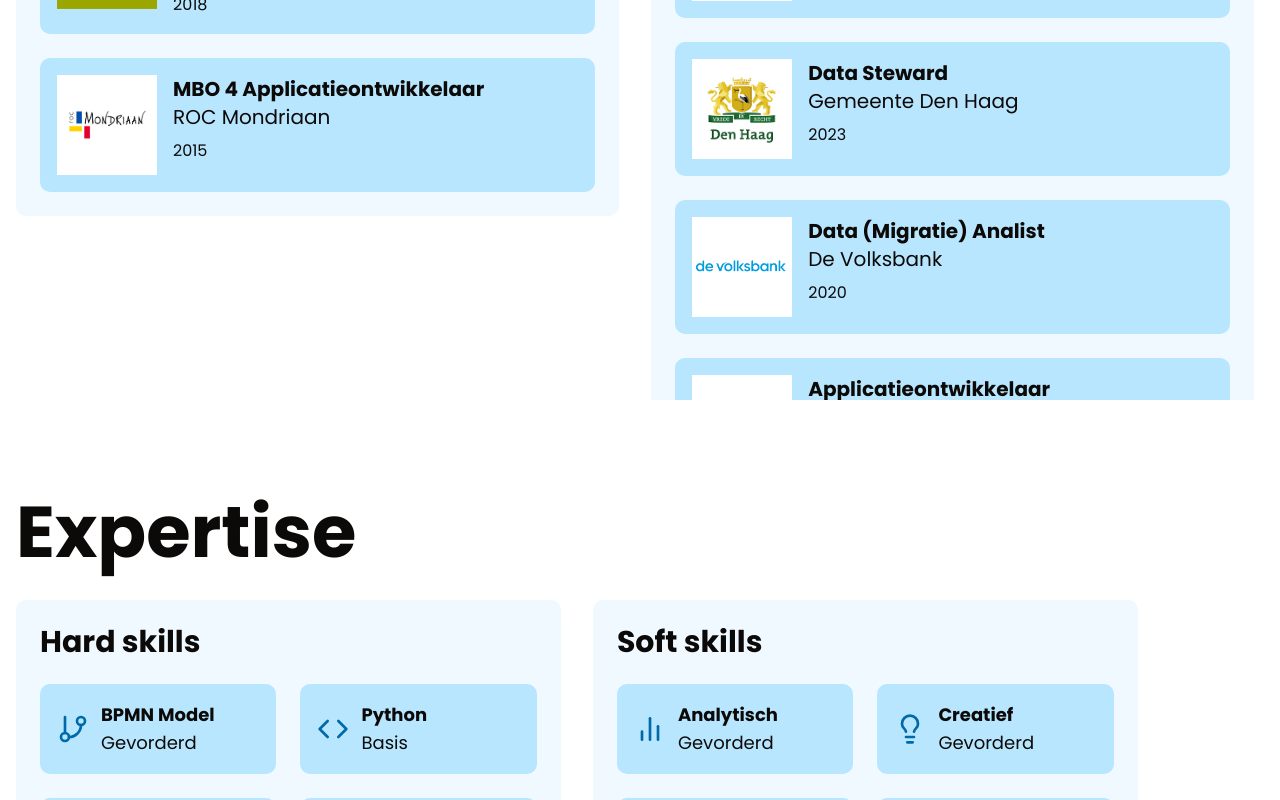
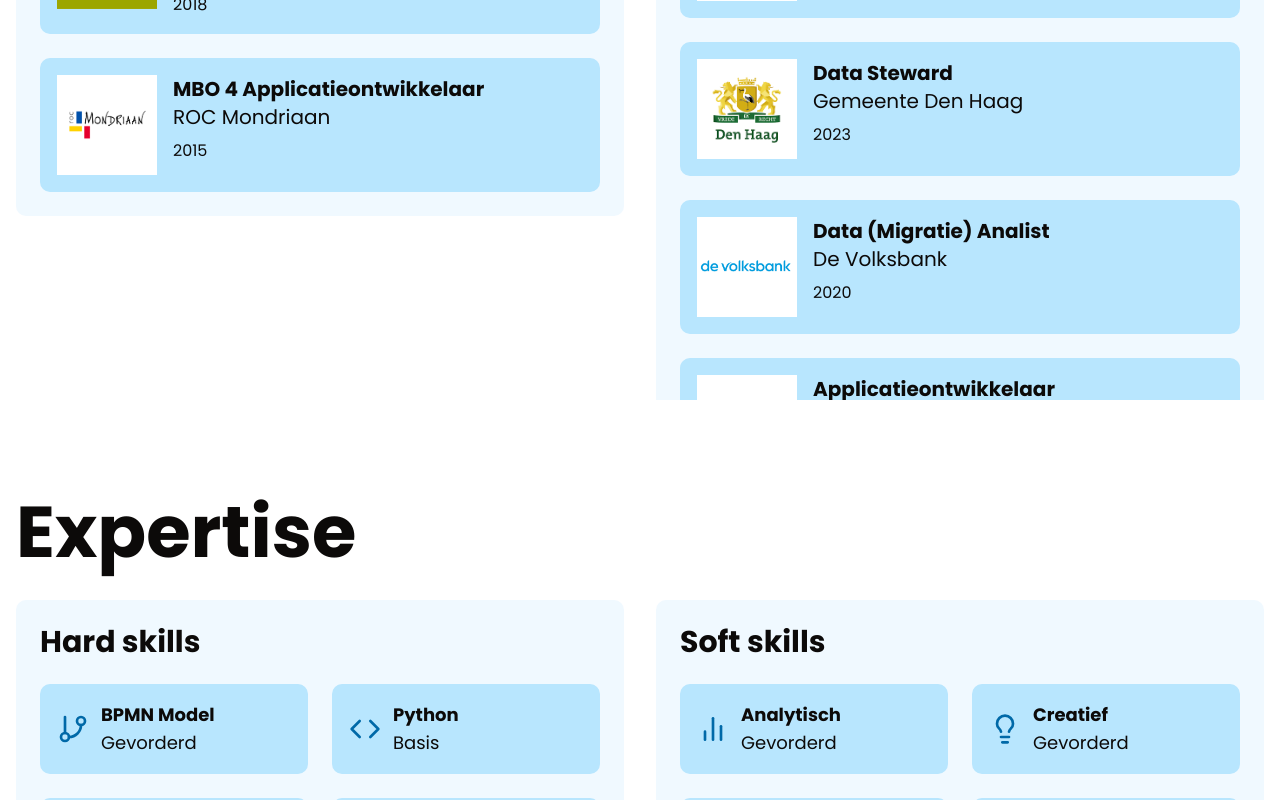
Before and after one commit to IsmailYaman/ajeethmuthu, a Next.js app: page / in a window 1280 px wide. Shown: the part 2000-2800 px from the top of the page. Built offline with nearby package versions, Linux system fonts and the light colour scheme.

Commit message:
Replace div elements with Section components for consistent structure and animation

```diff
--- a/app/components/Section.tsx
+++ b/app/components/Section.tsx
@@ -90,7 +90,7 @@ const Section = ({
 	};
 
 	return (
-		<motion.div
+		<motion.section
 			ref={sectionRef}
 			id={id}
 			className={`${fullHeight ? "h-screen" : ""} ${className}`}
@@ -99,7 +99,7 @@ const Section = ({
 			variants={variants}
 		>
 			{children}
-		</motion.div>
+		</motion.section>
 	);
 };
 
--- a/app/page.tsx
+++ b/app/page.tsx
@@ -3,6 +3,7 @@ import Footer from "./components/Contact";
 import Experience from "./components/Experience/Experience";
 import Intro from "./components/Intro";
 import Personalia from "./components/Personalia";
+import Section from "./components/Section";
 import Skills from "./components/Skills/Skills";
 import { about } from "./data/data";
 
@@ -10,48 +11,61 @@ export default function Home() {
 	return (
 		<main className="flex flex-col mx-auto w-full">
 			<div className="wrapper">
-				<section className="text-stone-950 bg-white h-screen w-full sticky hidden sm:block top-0">
+				<div className="text-stone-950 bg-white h-screen w-full sticky hidden sm:block top-0">
+					<Section animationType="slideLeft" className="w-full" amount={0.5}>
 						<Intro />
-				</section>
-				<section id="home" className="text-stone-950 sm:h-screen h-fit bg-white w-full sm:sticky sm:top-0">
+					</Section>
+				</div>
+				<div id="home" className="text-stone-950 sm:h-screen h-fit bg-white w-full sm:sticky sm:top-0">
 					<div className="max-w-7xl justify-items-center mx-auto">
+						<Section animationType="slideLeft" className="w-full" amount={0.5}>
 							<Personalia />
+						</Section>
 					</div>
-				</section>
-				<section id="ervaring" className="text-stone-950 sm:h-screen h-fit bg-white w-full sm:sticky sm:top-0">
+				</div>
+				<div id="ervaring" className="text-stone-950 sm:h-screen h-fit bg-white w-full sm:sticky sm:top-0">
 					<div className="max-w-7xl flex items-center mx-auto">
+						<Section animationType="slideLeft" className="w-full" amount={0.5}>
 							<Experience />
+						</Section>
 					</div>
-				</section>
-				<section id="expertise" className="text-stone-950 sm:h-screen h-fit w-full bg-white sm:sticky sm:top-0">
+				</div>
+				<div id="expertise" className="text-stone-950 sm:h-screen h-fit w-full bg-white sm:sticky sm:top-0">
 					<div className="max-w-7xl flex items-center mx-auto">
+						<Section animationType="slideLeft" className="w-full" amount={0.5}>
 							<Skills />
+						</Section>
 					</div>
-				</section>
-				<section id="over-mij" className="text-stone-950 sm:h-screen h-fit bg-white w-full sm:sticky sm:top-0">
+				</div>
+				<div id="over-mij" className="text-stone-950 sm:h-screen h-fit bg-white w-full sm:sticky sm:top-0">
 					<div className="max-w-7xl justify-items-center mx-auto">
+						<Section animationType="slideLeft" className="w-full" amount={0.5}>
 							<About data={about[0]} imageFirst={false} />
+						</Section>
 					</div>
-				</section>
-				<section
-					id="over-mij"
-					className="text-stone-950 sm:h-screen h-fit bg-sky-100 w-full sm:sticky sm:top-0"
-				>
+				</div>
+				<div id="over-mij" className="text-stone-950 sm:h-screen h-fit bg-sky-100 w-full sm:sticky sm:top-0">
 					<div className="max-w-7xl justify-items-center mx-auto">
+						<Section animationType="slideLeft" className="w-full" amount={0.5}>
 							<About data={about[1]} imageFirst={true} />
+						</Section>
 					</div>
-				</section>
-				<section id="over-mij" className="text-stone-950 sm:h-screen h-fit bg-white w-full sm:sticky sm:top-0">
+				</div>
+				<div id="over-mij" className="text-stone-950 sm:h-screen h-fit bg-white w-full sm:sticky sm:top-0">
 					<div className="max-w-7xl justify-items-center mx-auto">
+						<Section animationType="slideLeft" className="w-full" amount={0.5}>
 							<About data={about[2]} imageFirst={false} />
+						</Section>
 					</div>
-				</section>
-				<section
+				</div>
+				<div
 					id="contact"
 					className="text-stone-950 overflow-hidden flex flex-col justify-center bg-sky-100 h-screen w-full sticky top-0"
 				>
+					<Section animationType="slideLeft" className="w-full" amount={0.5}>
 						<Footer />
-				</section>
+					</Section>
+				</div>
 			</div>
 		</main>
 	);
```
Lines whose indentation alone changed are shown as unchanged.
